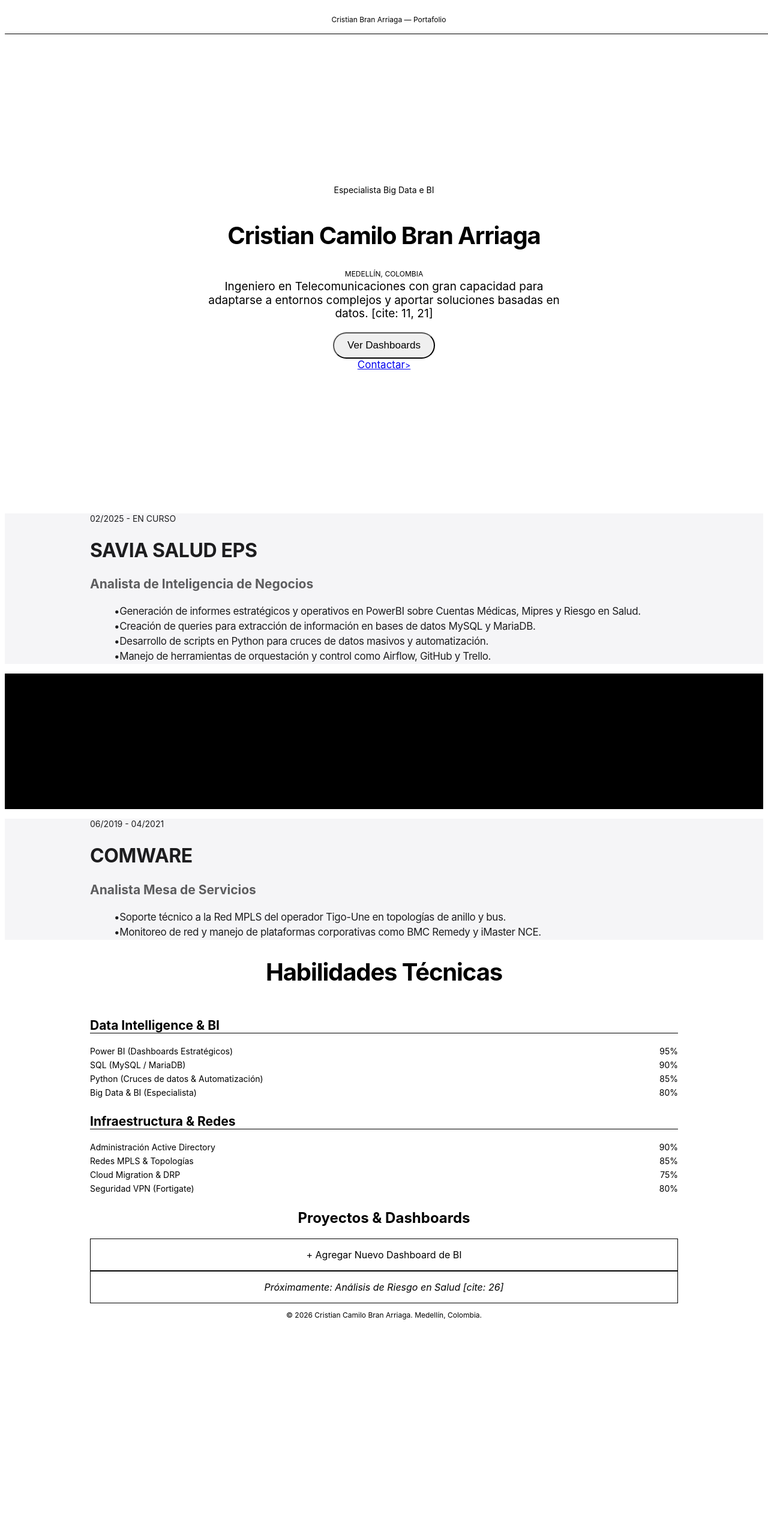
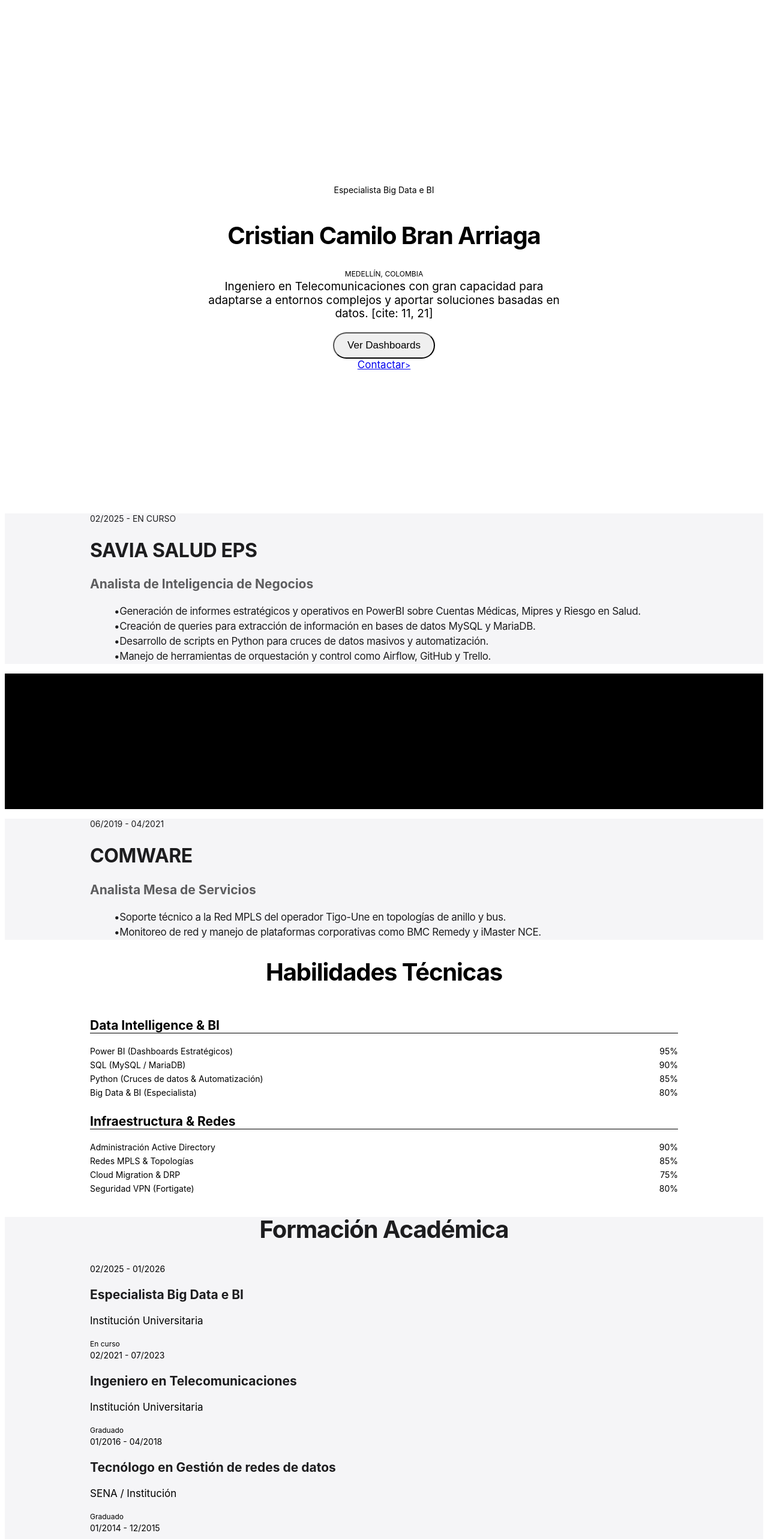
Before and after one commit to cbranarr-star/Hojadevida, a Next.js app: page / in a window 1280 px wide. Shown: the top 2566 px of the page at 60% size. Before the commit the page ends 2212 px from the top, so only its background shows below. Built offline with nearby package versions, Linux system fonts and the light colour scheme.

Commit message:
Update page.tsx

```diff
--- a/app/page.tsx
+++ b/app/page.tsx
@@ -1,23 +1,17 @@
 import Hero from '../components/Hero';
 import Experience from '../components/Experience';
-import Skills from '../components/Skills'; // Nuevo import
+import Skills from '../components/Skills';
+import Education from '../components/Education';
 import Dashboards from '../components/Dashboards';
 
 export default function Home() {
   return (
     <main className="bg-apple-black min-h-screen">
-      <nav className="fixed top-0 w-full z-50 h-[48px] bg-black/80 backdrop-blur-[20px] flex items-center justify-center border-b border-white/10">
-        <span className="text-white text-[12px] font-normal tracking-tight">Cristian Bran Arriaga — Portafolio</span>
-      </nav>
-
       <Hero />
       <Experience />
-      <Skills /> {/* Insertado aquí para transición suave entre texto y visual */}
+      <Skills />
+      <Education />
       <Dashboards />
-
-      <footer className="bg-apple-gray py-12 text-center text-[12px] text-gray-500">
-        <p>© 2026 Cristian Camilo Bran Arriaga. Medellín, Colombia.</p>
-      </footer>
     </main>
   );
 }
```
